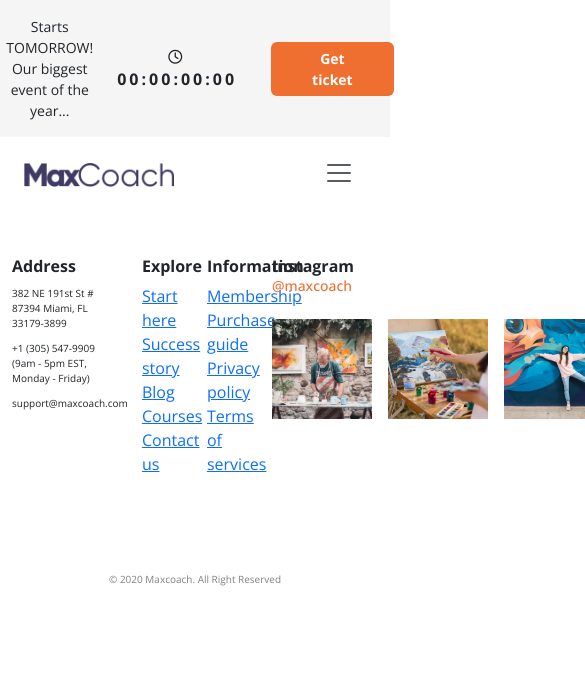
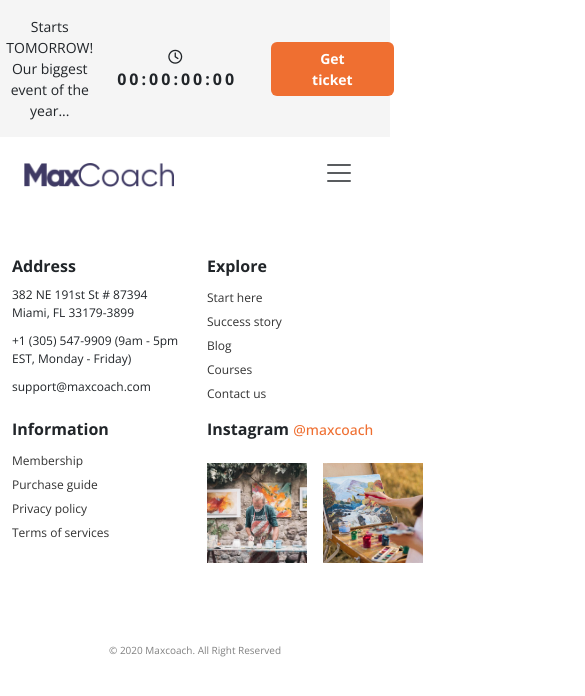
Before and after one commit to Corfaya/proj-html-vuejs, a Vue app: page / in a window 390 px wide. Shown: the top 696 px of the page, 585 px wide, since content can reach past the window. Built offline with nearby package versions, Linux system fonts and the light colour scheme; a web font is replaced by a local one.

Commit message:
[UPD] footer section completed

```diff
--- a/src/components/Footer.vue
+++ b/src/components/Footer.vue
@@ -3,6 +3,7 @@ import Socials from './partials/Socials.vue';
 import ListsFooter from './partials/ListsFooter.vue';
 
 import { socials, listsFooter } from '../data/arrays';
+
 export default {
     components: {
         Socials,
@@ -21,7 +22,7 @@ export default {
     <footer class="mt-5">
         <div class="container">
             <div class="row">
-            <div class="col-4">
+                <div class="col-6 col-lg-4">
                     <h6 class="fw-bold">Address</h6>
                     <ul class="list-unstyled">
                         <li>382 NE 191st St # 87394 Miami, FL 33179-3899</li>
@@ -30,19 +31,24 @@ export default {
                     </ul>
                     <!-- Dynamic social list -->
                     <div class="d-none d-lg-flex" role="search">
-                    <Socials v-for="(soc, i) in socials" :key="`s-${i}`" :socialIcon="soc"/>
+                        <Socials v-for="(soc, i) in socials" :key="`s-${i}`" :socialIcon="soc" />
                     </div>
                 </div>
+                <!-- Dynamic lists-->
                 <ListsFooter v-for="(l, i) in listsFooter" :key="`lf-${i}`" :lists="l" />
-            <div class="col-4">
+
+                <!-- Images -->
+                <div class="col-6 col-lg-4">
                     <h6 class="fw-bold">Instagram <span>@maxcoach</span></h6>
                     <div class="d-flex mw-100px mt-4">
                         <img class="img-fluid" src="../assets/img/120084500_197897808368764_8114555493043279565_n.jpg" alt="">
                         <img class="img-fluid mx-3" src="../assets/img/120012142_177596140500760_8623485824101406058_n.jpg" alt="">
-                    <img class="img-fluid" src="../assets/img/120099363_364334431619755_7198812647386067017_n.jpg" alt="">
+                        <img class="img-fluid d-none d-md-block" src="../assets/img/120099363_364334431619755_7198812647386067017_n.jpg" alt="">
                     </div>
                 </div>
             </div>
+
+            <!-- Copyright section -->
             <div class="row">
                 <div class="col-12">
                     <p class="text-center copyright-style">&copy; 2020 Maxcoach. All Right Reserved</p>
@@ -54,20 +60,19 @@ export default {
 
 <style lang="scss" scoped>
 @use "../style/partials/vars" as *;
+ul {
+    font-size: 12px;
+
+    li {
+        margin-top: 10px;
+    }
+}
 
 h6 {
     span {
         color: $orange_main;
         font-weight: 500;
         font-size: 14px;
-    }
-}
-
-ul {
-    font-size: 10px;
-
-    li {
-        margin-top: 10px;
     }
 }
 
--- a/src/components/partials/Banner.vue
+++ b/src/components/partials/Banner.vue
@@ -10,7 +10,7 @@ export default {
         <button type="button" class="btn text-white ms-4 fw-bold">Get ticket</button>
       </div>
 </template>
-<style lang="scss">
+<style lang="scss" scoped>
 @use "../../style/partials/vars" as *;
 .banner {
     background-color: $grey;
--- a/src/components/partials/ListHeader.vue
+++ b/src/components/partials/ListHeader.vue
@@ -17,5 +17,5 @@ export default {
         </ul>
     </li>
 </template>
-<style lang="scss">
+<style lang="scss" scoped>
 </style>
--- a/src/components/partials/ListsFooter.vue
+++ b/src/components/partials/ListsFooter.vue
@@ -2,9 +2,6 @@
 export default {
     props: {
         lists: Object
-    },
-    created() {
-        console.log(this.lists)
     }
 }
 </script>
@@ -18,5 +15,11 @@ export default {
         </ul>
     </div>
 </template>
-<style lang="scss">
+<style lang="scss" scoped>
+@use "../../style/partials/vars" as *;
+a {
+    text-decoration: none;
+    font-size: 12px;
+    color: $black;
+}
 </style>
--- a/src/components/partials/Socials.vue
+++ b/src/components/partials/Socials.vue
@@ -11,7 +11,7 @@ export default {
         <a :href="socialIcon.url"></a>
     </i>
 </template>
-<style lang="scss">
+<style lang="scss" scoped>
 i:first-of-type {
     margin-left: 0;
 }
--- a/src/data/arrays.js
+++ b/src/data/arrays.js
@@ -41,7 +41,7 @@ const listsFooter = [
     {
         title: "Explore",
         titleClass: "fw-bolder",
-        col: "col-2",
+        col: "col-6 col-lg-2",
         list: [
             {
                 paragraph: "Start here",
@@ -68,7 +68,7 @@ const listsFooter = [
     {
         title: "Information",
         titleClass: "fw-bolder",
-        col: "col-2",
+        col: "col-6 col-lg-2",
         list: [
             {
                 paragraph: "Membership",
```
Lines whose indentation alone changed are shown as unchanged.
